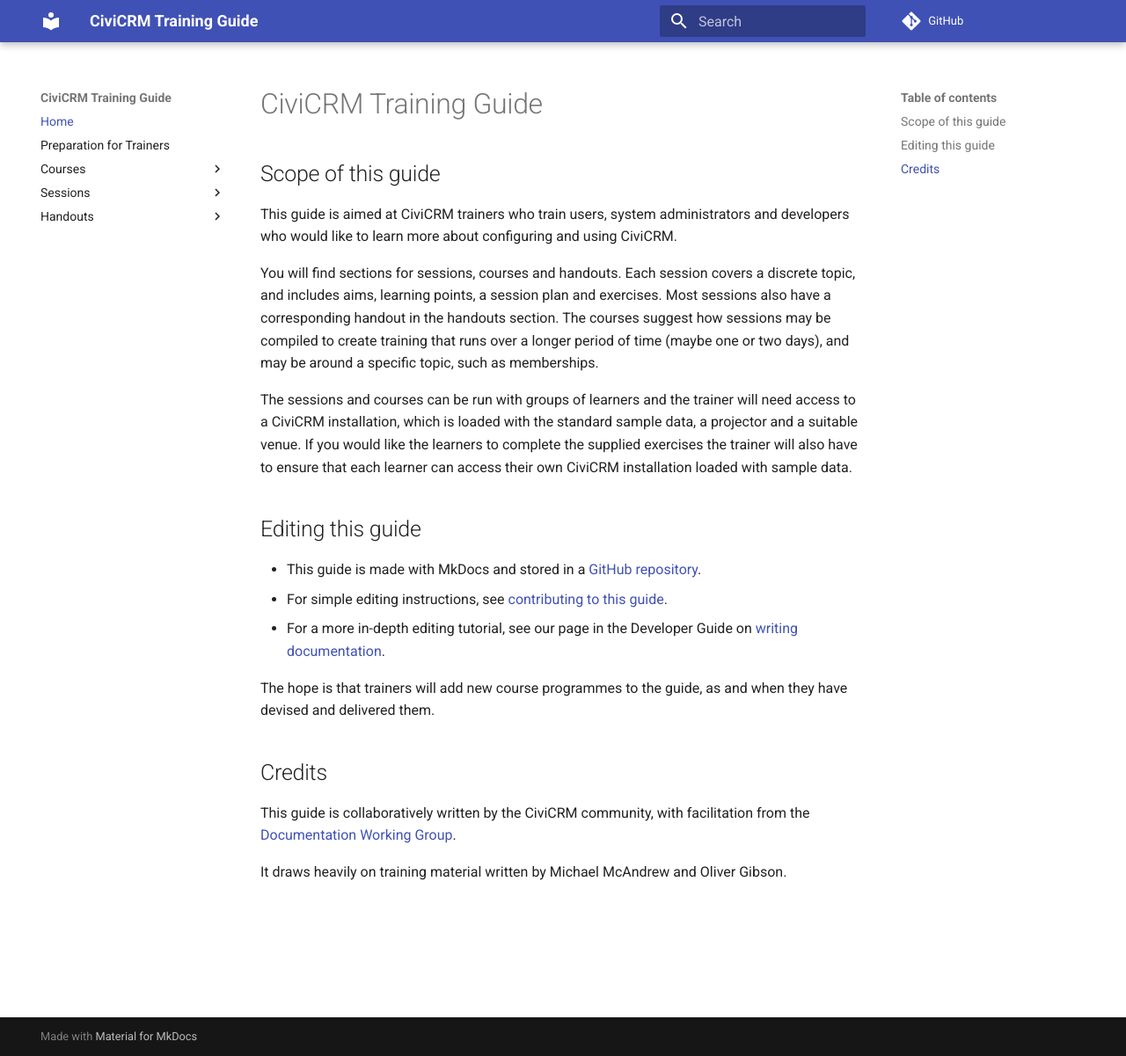
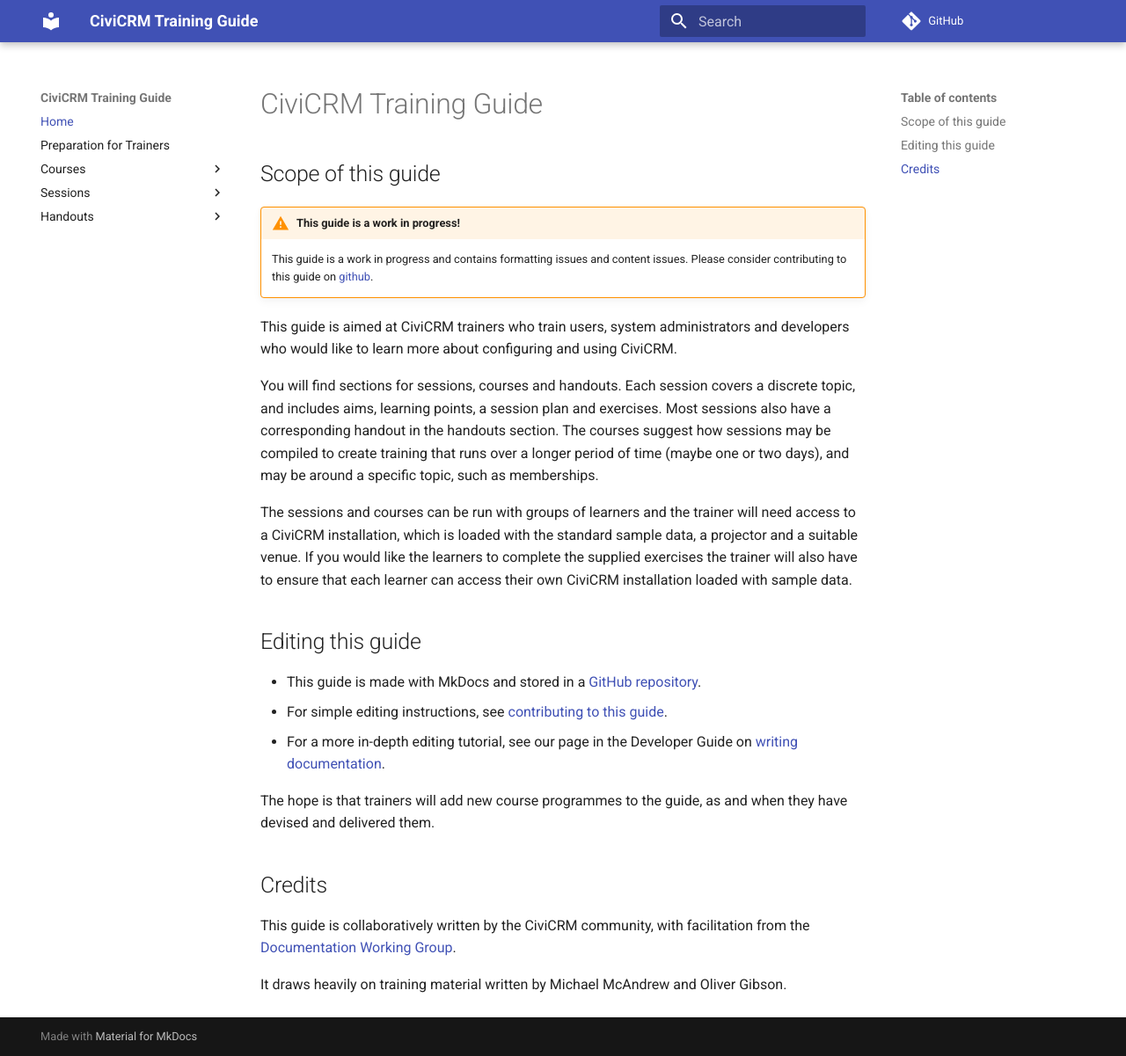
Before and after one commit to civicrm/civicrm-training-guide, an MkDocs documentation site: the page built from docs/index.md, in a window 1280 px wide and 1201 px high. Shown: the whole window at 88% size. Built offline with MkDocs 1.6.1 and Material for MkDocs 9.7.7, drawn with Linux system fonts in a browser that asks for light colours; comment, search, counter and statistics services are not loaded; old or Windows-style settings are respelled for this version of MkDocs.

Commit message:
Add warning that guide is incomplete and has formatting issues.

```diff
--- a/docs/index.md
+++ b/docs/index.md
@@ -1,6 +1,9 @@
 # CiviCRM Training Guide
 
 ## Scope of this guide
+
+!!! warning "This guide is a work in progress!"
+    This guide is a work in progress and contains formatting issues and content issues. Please consider contributing to this guide on [github](https://github.com/civicrm/civicrm-training-guide).
 
 This guide is aimed at CiviCRM trainers who train users, system administrators and developers who would like to learn more about configuring and using CiviCRM.
 
```
